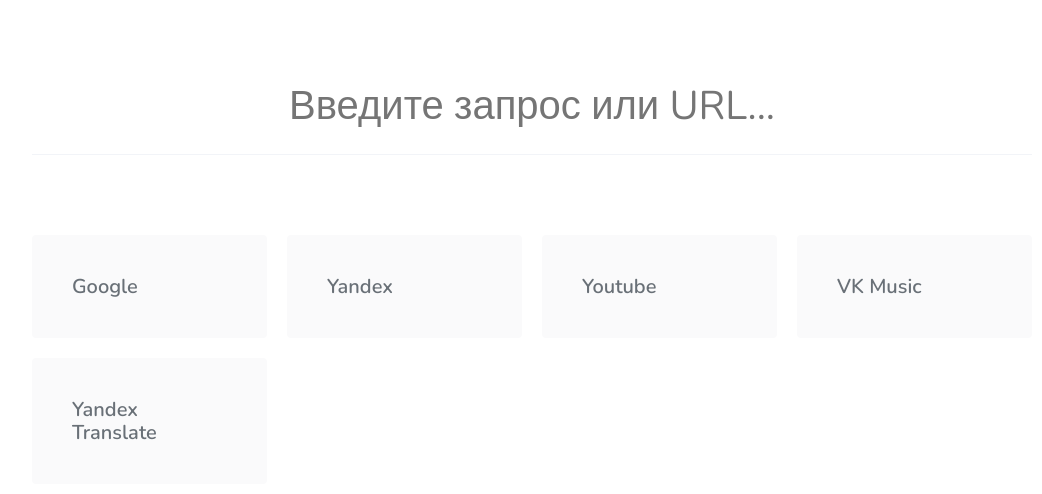
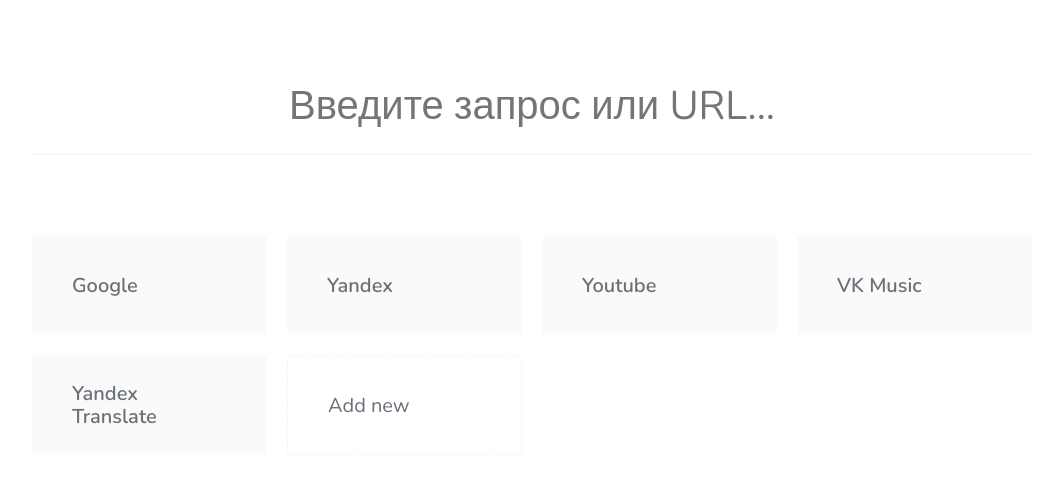
Before and after one commit to khuzhinru/veryfirstpage, a website with bundled scripts: page index.html in a window 1280 px wide. Shown: the part 126-620 px from the top of the page, without its empty margins (108-1150 px from the left). Built offline with nearby package versions, Linux system fonts and the light colour scheme.

Commit message:
Started to make new engine adding functionality

```diff
--- a/script.js
+++ b/script.js
@@ -2,6 +2,7 @@
 import { SearchEngines } from "./src/js/classes/SearchEngines.js";
 import { defaultSearchEngines } from "./src/js/defaultSearchEngines.js";
 import { Request } from "./src/js/classes/Request.js";
+import { Modal } from "./src/js/classes/Modal.js";
 
 const searchInput = new SearchInput(document.getElementById("searchInput"));
 const searchEngines = new SearchEngines(document.getElementById("searchEnginesContainer"));
@@ -17,3 +18,40 @@
     request.send();
   }
 });
+
+const addSearchEngineModal = new Modal({
+  name: "addSearchEngineModal",
+  title: 'New Search Engine'
+});
+document.body.appendChild(addSearchEngineModal.HTMLElement.container);
+
+/* modal.toggle(); */
+
+addSearchEngineModal.HTMLElement.body.innerHTML = `
+  <form id="addSearchEngineForm" class="form">
+    <div class="form__form-group">
+      <label class="form__label">Name:</label>
+      <input class="form__input input" type="text">
+    </div>
+    <div class="form__form-group">
+      <label class="form__label">Search URL:</label>
+      <input class="form__input input" type="text">
+    </div>
+    <div class="form__form-group">
+      <label class="form__label">Basic URL:</label>
+      <input class="form__input input" type="text">
+    </div>
+  </form>
+`;
+
+addSearchEngineModal.HTMLElement.footer.innerHTML = `
+  <button>Save</button>
+`;
+
+const addSearchEngineBtn = document.createElement('a');
+addSearchEngineBtn.className = 'searchEngine searchEngineAddBtn';
+addSearchEngineBtn.href = '#';
+addSearchEngineBtn.textContent = 'Add new';
+searchEngines.HTMLElement.appendChild(addSearchEngineBtn);
+
+addSearchEngineBtn.onclick = addSearchEngineModal.show;
--- /dev/null
+++ b/src/sass/blocks/form.scss
@@ -0,0 +1,12 @@
+.form {
+    &__form-group {
+        &:not(:last-child) {
+            margin-bottom: 1rem;
+        }
+    }
+
+    &__label {
+        display: block;
+        margin-bottom: 0.5rem;
+    }
+}
--- /dev/null
+++ b/src/sass/blocks/input.scss
@@ -0,0 +1,5 @@
+.input {
+    display: block;
+    width: 100%;
+    padding: .5rem;
+}
--- a/src/sass/blocks/searchEngine.scss
+++ b/src/sass/blocks/searchEngine.scss
@@ -1,7 +1,10 @@
 @use '../variables' as *;
 
 .searchEngine {
-  padding: 2rem;
+  display: flex;
+  align-items: center;
+  height: 5rem;
+  padding: 1rem 2rem;
   background-color: $gray-5;
   border-radius: $border-radius;
 
@@ -16,3 +19,14 @@
     color: $gray-70;
   }
 }
+
+.searchEngineAddBtn {
+  background-color: transparent;
+  border: 1px solid $gray-10;
+  border-style: dashed;
+  font-weight: normal;
+
+  &:hover {
+    background-color: $gray-5;
+  }
+}
--- a/src/sass/style.scss
+++ b/src/sass/style.scss
@@ -6,3 +6,5 @@
 @use './blocks/searchEngines';
 @use './blocks/searchEngine';
 @use './blocks/modal.scss';
+@use './blocks/form.scss';
+@use './blocks/input.scss';
```
Also changed, not shown: css/style.css, 1 other file.
